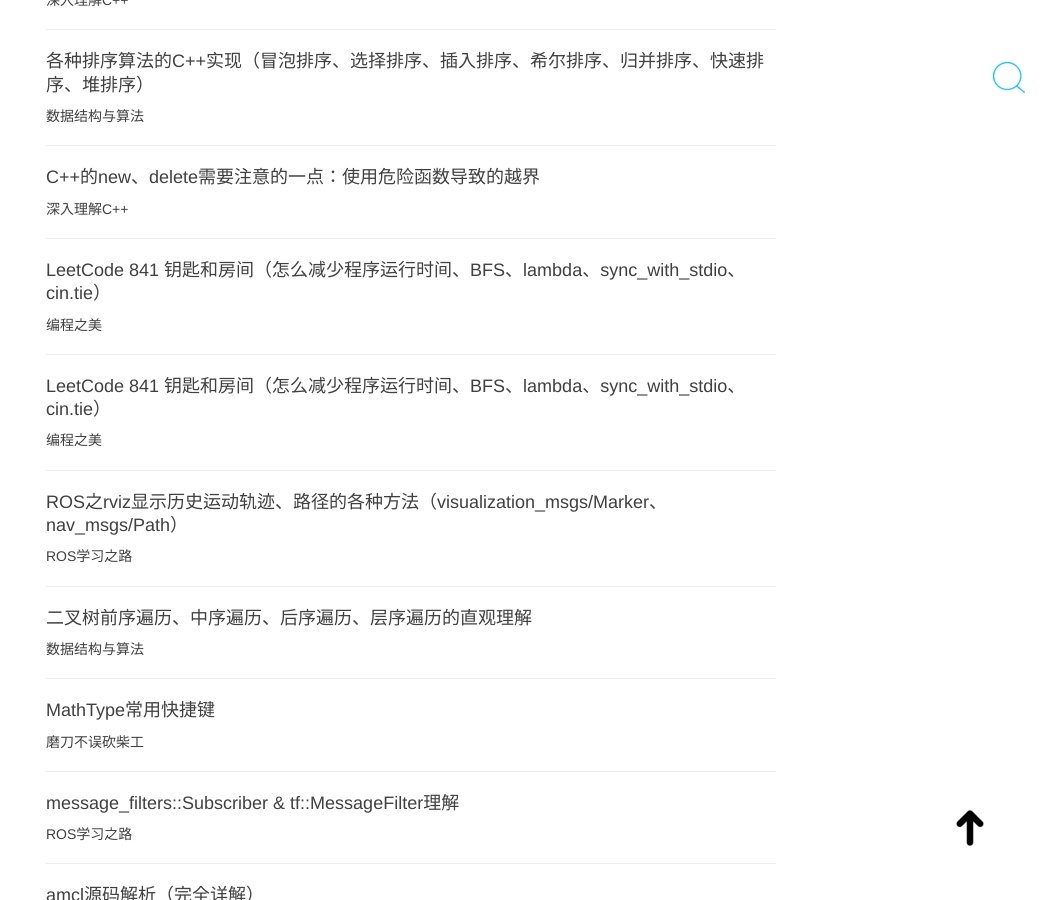
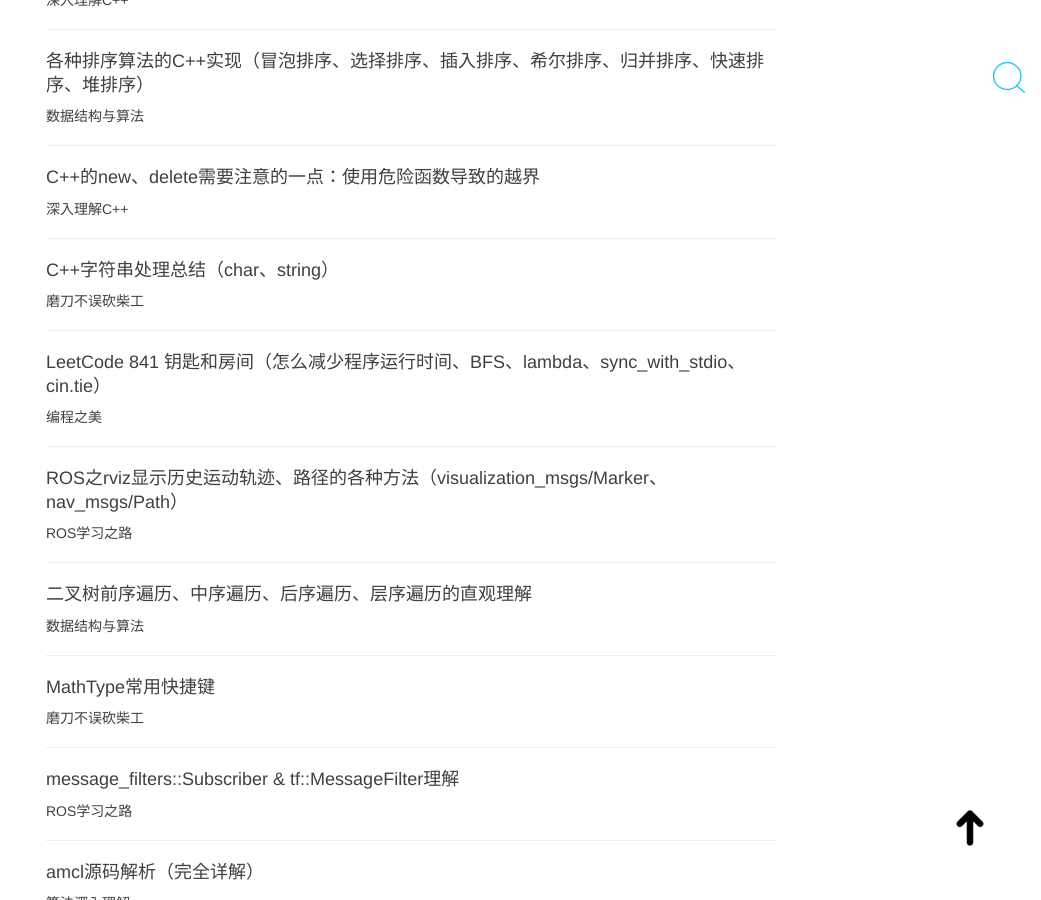
Before and after one commit to HaoQChen/HaoQChen.github.io, a Jekyll site: the page built from archive.html, in a window 1280 px wide and 900 px high, scrolled down 1638 px. Shown: the whole window, without its empty margins (239-1280 px from the left). Built offline with Jekyll 4.4.1, drawn with Linux system fonts in a browser that asks for light colours; nearby versions of some CDN libraries; comment, search, counter and statistics services are not loaded.

Commit message:
add blog string-and-char

```diff
--- a/_posts/2018-09-09-string-and-char.md
+++ b/_posts/2018-09-09-string-and-char.md
@@ -1,7 +1,7 @@
 ---
 layout:     post
-title:      LeetCode 841 钥匙和房间（怎么减少程序运行时间、BFS、lambda、sync_with_stdio、cin.tie）
-subtitle:   编程之美
+title:      C++字符串处理总结（char、string）
+subtitle:   磨刀不误砍柴工
 date:       2018-09-09
 author:     白夜行的狼
 header-img: img/in_post/string_and_char/black.jpeg
@@ -22,22 +22,8 @@
 |               |        string          |         char*、char[]        |
 |------|------|------|
 |头文件|#include \<string>|不需要|
-|定义与初始化|string s1("abc");
-string s2(s1);
-string s3(4, 's');//初始化为4个's'|char* a = "test";//数据存在静态存储区，不能修改
-char a[] = "test";//开辟数组再存储，可以修改
-char* a = new char[10];
-memset(a, '0', sizeof(char)*10);|
-|相互转化|char* p = "hello";
-string s(p);
-s = p;|string str("test");
-const char* p = str.data();//记得要加const或者强制类型转换成(char*)
-const char* p = str.c_str();
-char p[10];
-std::size_t length = str.copy(p,5,0);//从第0个开始复制5个，返回有效复制的数量，需要在p最后添加'\0'
-char * cstr = new char [str.length()+1];
-std::strcpy (cstr, str.c_str());
-或者逐个复制|
+|定义与初始化|string s1("abc");<br>string s2(s1);<br>string s3(4, 's');//初始化为4个's'|char* a = "test";//数据存在静态存储区，不能修改<br>char a[] = "test";//开辟数组再存储，可以修改<br>char* a = new char[10];<br>memset(a, '0', sizeof(char)*10);|
+|相互转化|char* p = "hello";<br>string s(p);<br>s = p;|string str("test");<br>const char* p = str.data();//记得要加const或者强制类型转换成(char*)<br>const char* p = str.c_str();<br>char p[10];<br>std::size_t length = str.copy(p,5,0);//从第0个开始复制5个，返回有效复制的数量，需要在p最后添加'\0'<br>char * cstr = new char [str.length()+1];<br>std::strcpy (cstr, str.c_str());<br>或者逐个复制|
 ||||
 ||||
 ||||
```
